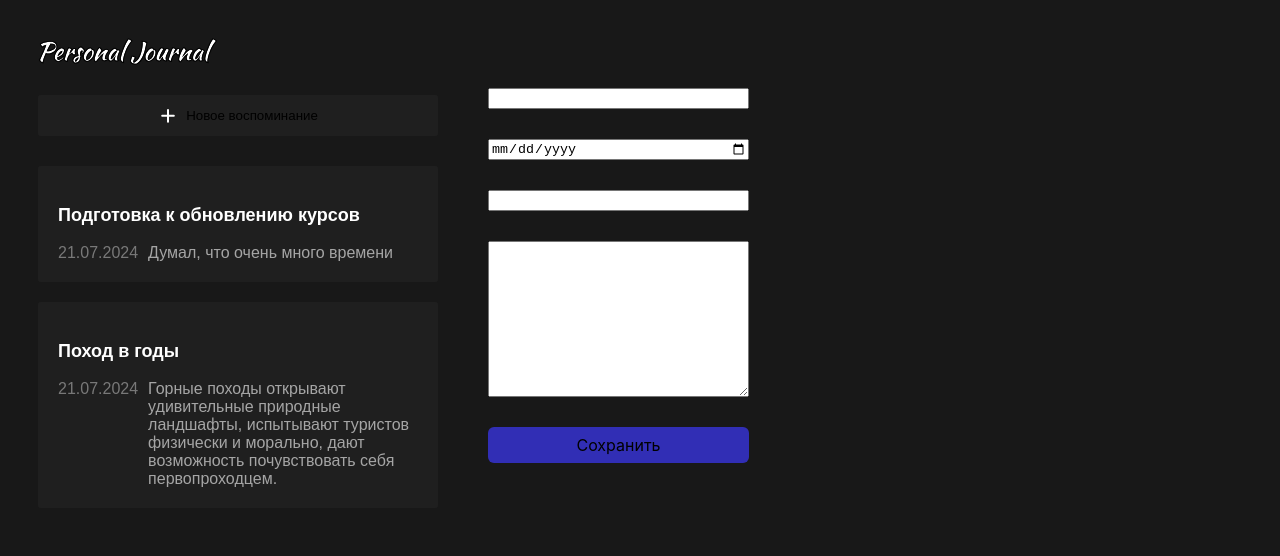
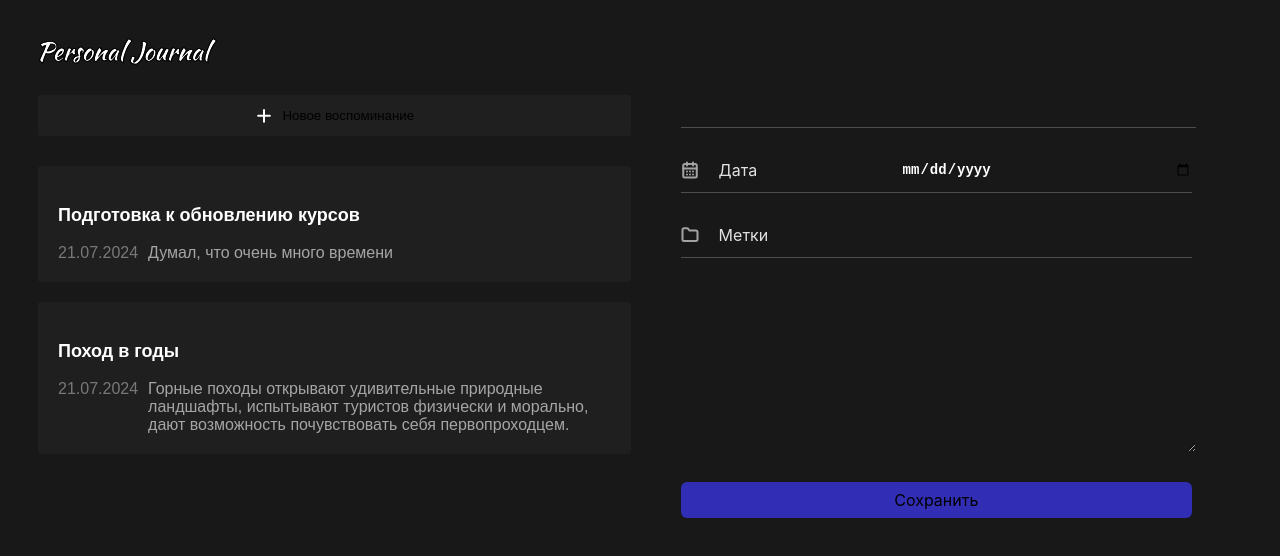
Before and after one commit to EBUSYGIN/PersonalJournal-react, a React (Vite) app: page / in a window 1280 px wide. Shown: the top 556 px of the page. Built offline with nearby package versions, Linux system fonts and the light colour scheme.

Commit message:
style form and add classnames library

```diff
--- a/src/App.jsx
+++ b/src/App.jsx
@@ -33,7 +33,8 @@ function App() {
         date: new Date(item.date),
         tag: item.tag,
         title: item.title,
-        id: Math.max(...oldItems.map((el) => el.id)) + 1
+        id:
+          oldItems.length > 0 ? Math.max(...oldItems.map((el) => el.id)) + 1 : 1
       }
     ]);
   };
--- a/src/Components/JournalForm/JournalForm.css
+++ /dev/null
@@ -1,5 +0,0 @@
-.journal-form {
-  display: flex;
-  flex-direction: column;
-  gap: 30px;
-}
--- a/src/Components/JournalForm/JournalForm.jsx
+++ b/src/Components/JournalForm/JournalForm.jsx
@@ -1,12 +1,14 @@
 import { useState } from 'react';
 import Button from '../Button/Button';
-import './JournalForm.css';
+import styles from './JournalForm.module.css';
+import cn from 'classnames';
 
 function JournalForm({ addItem }) {
   const [isFormValid, setFormValid] = useState({
     title: true,
     date: true,
-    text: true
+    text: true,
+    tag: true
   });
 
   const addJournalItem = (e) => {
@@ -16,33 +18,76 @@ function JournalForm({ addItem }) {
     if (
       !formProps.title?.trim().length ||
       !formProps.date ||
-      !formProps.text?.trim().length
+      !formProps.text?.trim().length ||
+      !formProps.tag?.trim().length
     ) {
       setFormValid({
         title: Boolean(formProps.title?.trim().length),
-        date: formProps.date,
-        text: formProps.text?.trim().length
+        date: Boolean(formProps.date),
+        text: Boolean(formProps.text?.trim().length),
+        tag: Boolean(formProps.tag?.trim().length)
       });
     } else {
       setFormValid({
         title: Boolean(formProps.title?.trim().length),
-        date: formProps.date,
-        text: formProps.text?.trim().length
+        date: Boolean(formProps.date),
+        text: Boolean(formProps.text?.trim().length),
+        tag: Boolean(formProps.tag?.trim().length)
       });
       addItem(formProps);
     }
   };
 
   return (
-    <form className='journal-form' onSubmit={addJournalItem}>
-      <input
-        type='text'
-        name='title'
-        style={{ border: isFormValid.title ? '' : '1px solid red' }}
+    <form className={styles['journal-form']} onSubmit={addJournalItem}>
+      <div>
+        <input
+          type='text'
+          name='title'
+          className={cn(styles['input-title'], {
+            [styles.invalid]: !isFormValid.title
+          })}
+        />
+      </div>
+      <div className={styles['input-container']}>
+        <label htmlFor='date' className={styles.label}>
+          <img src='./calendar.svg' alt='Иконка календаря' />
+          <span>Дата</span>
+        </label>
+        <input
+          id='date'
+          type='date'
+          name='date'
+          className={cn(styles.input, {
+            [styles.invalid]: !isFormValid.date
+          })}
+        />
+      </div>
+
+      <div className={styles['input-container']}>
+        <label htmlFor='tag' className={styles.label}>
+          <img src='./folder.svg' alt='Иконка папки' />
+          <span>Метки</span>
+        </label>
+        <input
+          type='text'
+          name='tag'
+          id='tag'
+          className={cn(styles.input, {
+            [styles.invalid]: !isFormValid.tag
+          })}
+        />
+      </div>
+
+      <textarea
+        name='text'
+        id=''
+        cols='30'
+        rows='10'
+        className={cn(styles.input, {
+          [styles.invalid]: !isFormValid.text
+        })}
       />
-      <input type='date' name='date' />
-      <input type='text' name='tag' />
-      <textarea name='text' id='' cols='30' rows='10' />
       <Button text={'Сохранить'} />
     </form>
   );
--- /dev/null
+++ b/src/Components/JournalForm/JournalForm.module.css
@@ -0,0 +1,51 @@
+.journal-form {
+  display: flex;
+  flex-direction: column;
+  gap: 30px;
+}
+
+.input {
+  border: none;
+  background: none;
+  font-weight: 600;
+  font-size: 14px;
+  color: #fff;
+  width: 100%;
+}
+
+.input:focus {
+  outline: none;
+}
+
+.input-title {
+  border: none;
+  background: none;
+  font-weight: 600;
+  font-size: 32px;
+  color: #fff;
+  border-bottom: 1px solid #4d4d4d;
+  width: 100%;
+}
+
+.input-title:focus {
+  outline: none;
+}
+
+.input-container {
+  display: flex;
+  align-items: center;
+  gap: 70px;
+  border-bottom: 1px solid #4d4d4d;
+  padding-bottom: 10px;
+}
+
+.label {
+  display: flex;
+  align-items: center;
+  gap: 20px;
+  min-width: 150px;
+}
+
+.invalid {
+  background-color: rgb(75, 3, 3);
+}
--- a/src/Layouts/Body/Body.css
+++ b/src/Layouts/Body/Body.css
@@ -1,3 +1,4 @@
 .body {
   padding: 50px;
+  width: 100%;
 }
--- a/src/Layouts/LeftPanel/LeftPanel.css
+++ b/src/Layouts/LeftPanel/LeftPanel.css
@@ -1,5 +1,5 @@
 .left-panel {
-  max-width: 400px;
+  min-width: 400px;
   display: flex;
   flex-direction: column;
   gap: 30px;
```
Also changed, not shown: public/calendar.svg (added), public/folder.svg (added).
